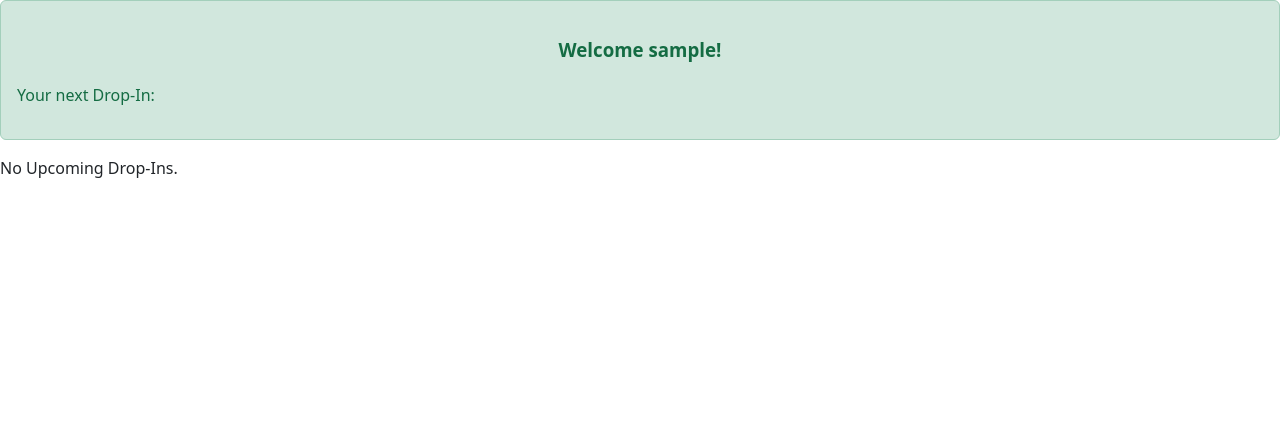
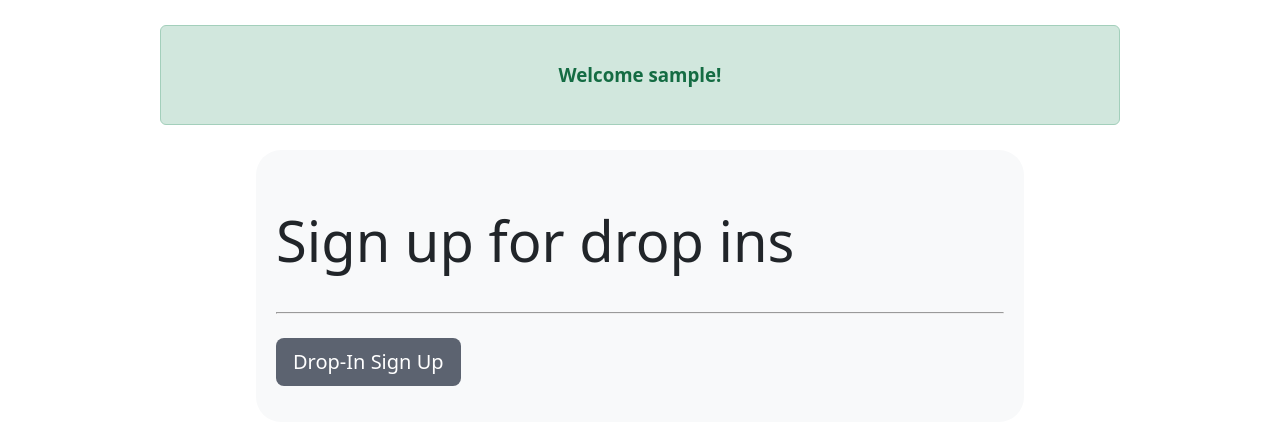
Before and after one commit to smhumph268/hockey-sign-up, a Django app: page / in a window 1280 px wide. Shown: the part 72-497 px from the top of the page. Run offline with Django 4.2, Linux system fonts and the light colour scheme; the visitor is signed in with stand-in values (Sample User, id 1); data that the repository does not hold is empty.

Commit message:
General updates to drop-in views, urls, etc. Added list views and a template html file to handle drop-in list views. Added pagination functionality.

```diff
--- /dev/null
+++ b/hockeysignup/dropins/static/dropins/dropins.css
@@ -0,0 +1,131 @@
+.bg-light{
+    --bs-bg-opacity:1;
+    background-color:rgba(var(--bs-light-rgb),var(--bs-bg-opacity))!important
+}
+.display-4{
+    font-size:calc(1.475rem + 2.7vw);
+    font-weight:300;
+    line-height:1.2
+}
+@media (min-width:1200px){
+    .display-4{
+        font-size:3.5rem
+    }
+}
+.lead{
+    font-size:1.25rem;
+    font-weight:300
+}
+.my-4{
+    margin-top:1.5rem!important;
+    margin-bottom:1.5rem!important
+}
+.btn-primary{
+    --bs-btn-color:#fff!important;
+    --bs-btn-bg:#5c6370!important;
+    --bs-btn-border-color:#0d6efd;
+    --bs-btn-hover-color:#fff;
+    --bs-btn-hover-bg:#0b5ed7;
+    --bs-btn-hover-border-color:#0a58ca;
+    --bs-btn-focus-shadow-rgb:49,132,253;
+    --bs-btn-active-color:#fff;
+    --bs-btn-active-bg:#0a58ca;
+    --bs-btn-active-border-color:#0a53be;
+    --bs-btn-active-shadow:inset 0 3px 5px rgba(0, 0, 0, 0.125);
+    --bs-btn-disabled-color:#5c6370;
+    --bs-btn-disabled-bg:#0d6efd;
+    --bs-btn-disabled-border-color:#0d6efd
+}
+.dropin-div{
+    padding: 20px;
+    margin: auto;
+    margin-top: 25px;
+    width: 60%;
+    border-radius: 25px;
+}
+.page-navbar{
+    padding: 20px;
+}
+.pagination{
+    --bs-pagination-padding-x:0.75rem;
+    --bs-pagination-padding-y:0.375rem;
+    --bs-pagination-font-size:1rem;
+    --bs-pagination-color:var(--bs-link-color);
+    --bs-pagination-bg:var(--bs-body-bg);
+    --bs-pagination-border-width:var(--bs-border-width);
+    --bs-pagination-border-color:var(--bs-border-color);
+    --bs-pagination-border-radius:var(--bs-border-radius);
+    --bs-pagination-hover-color:var(--bs-link-hover-color);
+    --bs-pagination-hover-bg:var(--bs-tertiary-bg);
+    --bs-pagination-hover-border-color:var(--bs-border-color);
+    --bs-pagination-focus-color:var(--bs-link-hover-color);
+    --bs-pagination-focus-bg:var(--bs-secondary-bg);
+    --bs-pagination-focus-box-shadow:0 0 0 0.25rem rgba(13, 110, 253, 0.25);
+    --bs-pagination-active-color:#fff;
+    --bs-pagination-active-bg:#0d6efd;
+    --bs-pagination-active-border-color:#0d6efd;
+    --bs-pagination-disabled-color:var(--bs-secondary-color);
+    --bs-pagination-disabled-bg:var(--bs-secondary-bg);
+    --bs-pagination-disabled-border-color:var(--bs-border-color);
+    display:flex;
+    padding-left:0;
+    list-style:none
+}
+.page-link{
+    position:relative;
+    display:block;
+    padding:var(--bs-pagination-padding-y) var(--bs-pagination-padding-x);
+    font-size:var(--bs-pagination-font-size);
+    color:var(--bs-pagination-color);
+    text-decoration:none;
+    background-color:var(--bs-pagination-bg);
+    border:var(--bs-pagination-border-width) solid var(--bs-pagination-border-color);
+    transition:color .15s ease-in-out,background-color .15s ease-in-out,border-color .15s ease-in-out,box-shadow .15s ease-in-out
+}
+@media (prefers-reduced-motion:reduce){
+    .page-link{
+        transition:none
+    }
+}
+.page-link:hover{
+    z-index:2;
+    color:var(--bs-pagination-hover-color);
+    background-color:var(--bs-pagination-hover-bg);
+    border-color:var(--bs-pagination-hover-border-color)
+}
+.page-link:focus{
+    z-index:3;
+    color:var(--bs-pagination-focus-color);
+    background-color:var(--bs-pagination-focus-bg);
+    outline:0;
+    box-shadow:var(--bs-pagination-focus-box-shadow)
+}
+.active>.page-link,.page-link.active{
+    z-index:3;
+    color:var(--bs-pagination-active-color);
+    background-color:var(--bs-pagination-active-bg);
+    border-color:var(--bs-pagination-active-border-color)
+}
+.disabled>.page-link,.page-link.disabled{
+    color:var(--bs-pagination-disabled-color);
+    pointer-events:none;
+    background-color:var(--bs-pagination-disabled-bg);
+    border-color:var(--bs-pagination-disabled-border-color)
+}
+.page-item:not(:first-child) .page-link{
+    margin-left:calc(var(--bs-border-width) * -1)
+}
+.page-item:first-child .page-link{
+    border-top-left-radius:var(--bs-pagination-border-radius);
+    border-bottom-left-radius:var(--bs-pagination-border-radius)
+}
+.page-item:last-child .page-link{
+    border-top-right-radius:var(--bs-pagination-border-radius);
+    border-bottom-right-radius:var(--bs-pagination-border-radius)
+}
+.pagination-lg{
+    --bs-pagination-padding-x:1.5rem;
+    --bs-pagination-padding-y:0.75rem;
+    --bs-pagination-font-size:1.25rem;
+    --bs-pagination-border-radius:0.5rem
+}
--- a/hockeysignup/dropins/templates/dropins/index.html
+++ b/hockeysignup/dropins/templates/dropins/index.html
@@ -1,23 +1,36 @@
 {% extends "base.html" %}
+{% load static %}
+{% block extra_css %}
+    <link rel="stylesheet" href="{% static 'dropins/dropins.css' %}">
+{% endblock extra_css %}
 {% block content %}
-    {% if user.is_authenticated %}
-        <div class="alert alert-success" role="alert">
-            <h3 style="text-align: center;">Welcome {{ user.username }}!</h3>
-            <p>Your next Drop-In:</p>
-        </div>
-    {% else %}
-        <div class="alert alert-success" role="alert">
-            <h3 style="text-align: center;">Welcome!</h3>
-            <p>Next Drop-In:</p>
-        </div>
-    {% endif %}
-    {% if upcoming_dropins %}
-        <ul>
-        {% for dropin in upcoming_dropins %}
-            <li><a href="{% url 'dropins:detail' dropin.id %}">{{ dropin.name }}</a></li>
-        {% endfor %}
-        </ul>
-    {% else %}
-        <p>No Upcoming Drop-Ins.</p>
-    {% endif %}
+    <div class="alert alert-success" role="alert" style="width: 75%; text-align: center; word-break: break-all; margin: auto; margin-top: 25px;">
+        <h3 style="text-align: center;">Welcome{% if user.is_authenticated %} {{ user.username }}{% endif %}!</h3>
+    </div>
+    <div class="bg-light dropin-div">
+        <h1 class="display-4">
+            {% if upcoming_dropin %}
+                {% if user.is_authenticated %}Your next drop-in{% else %}Next drop-in{% endif %}:
+            {% else %}
+                {% if user.is_authenticated %}Sign up for drop ins{% else %}No upcoming drop-ins{% endif %}
+            {% endif %}
+        </h1>
+        {% if upcoming_dropin %}
+            {% with upcoming_dropin|first as dropin %}
+                <p class="lead">{{ dropin }}</p>
+                <hr class="my-4">
+                <p>Click the button below to view rosters</p>
+                <p class="lead">
+                    <a class="btn btn-primary btn-lg" href="{% url 'dropins:detail' dropin.id %}" role="button">Rosters</a>
+                </p>
+            {% endwith %}
+        {% else %}
+            {% if user.is_authenticated %}
+                <hr class="my-4">
+                <p class="lead">
+                    <a class="btn btn-primary btn-lg" href="{% url 'dropins:upcoming-dropins' %}" role="button">Drop-In Sign Up</a>
+                </p>
+            {% endif %}
+        {% endif %}
+    </div>
 {% endblock content %}
--- a/hockeysignup/dropins/urls.py
+++ b/hockeysignup/dropins/urls.py
@@ -6,5 +6,7 @@ urlpatterns = [
     path('', views.IndexView.as_view(), name='index'),
     # The SingleDropInDetailView generic view expects the primary key value captured from the URL to be called "pk"
     path('<int:drop_in_id>/', views.single_drop_in_detail_view, name='detail'),
-    path('update_rosters/', views.update_rosters, name='update_rosters')
+    path('update-rosters/', views.update_rosters, name='update-rosters'),
+    path('list/upcoming/', views.ListUpcoming.as_view(), name='upcoming-dropins'),
+    path('list/my-upcoming/', views.ListMyUpcoming.as_view(), name='my-upcoming-dropins')
 ]
--- a/hockeysignup/dropins/views.py
+++ b/hockeysignup/dropins/views.py
@@ -9,7 +9,7 @@ from .models import DropIn, SignUp
 
 class IndexView(generic.ListView):
     template_name = 'dropins/index.html'
-    context_object_name = 'upcoming_dropins'
+    context_object_name = 'upcoming_dropin'
 
     def get_queryset(self):
         """
@@ -21,19 +21,56 @@ class IndexView(generic.ListView):
                 datetime__gte=timezone.now(),
                 visible=True,
                 id__in=rostered_signups.values_list('dropIn', flat=True)
-            ).order_by('-datetime')[:1]
+            ).order_by('datetime')[:1]
         else:
             return DropIn.objects.filter(
                 datetime__gte=timezone.now(),
                 visible=True
-            ).order_by('-datetime')[:1]
+            ).order_by('datetime')[:1]
+
+
+class ListUpcoming(generic.ListView):
+    template_name = 'dropins/dropin_list.html'
+    context_object_name = 'upcoming_dropins'
+    paginate_by = 5
+
+    def get_queryset(self):
+        """
+        Shows upcoming drop-ins.
+        """
+        return DropIn.objects.filter(
+            datetime__gte=timezone.now(),
+            visible=True
+        ).order_by('datetime')
+
+
+class ListMyUpcoming(generic.ListView):
+    template_name = 'dropins/dropin_list.html'
+    context_object_name = 'upcoming_dropins'
+    paginate_by = 5
+
+    def get_queryset(self):
+        """
+        Shows upcoming drop-ins for the user who is signed in.
+        """
+        if self.request.user.is_authenticated:
+            rostered_signups = SignUp.objects.filter(user=self.request.user, rostered=True)
+            return DropIn.objects.filter(
+                datetime__gte=timezone.now(),
+                visible=True,
+                id__in=rostered_signups.values_list('dropIn', flat=True)
+            ).order_by('datetime')
+        else:
+            return DropIn.objects.filter(
+                datetime__gte=timezone.now(),
+                visible=True
+            ).order_by('datetime')
 
 
 def single_drop_in_detail_view(request, drop_in_id):
     drop_in = get_object_or_404(DropIn, pk=drop_in_id)
     signups = SignUp.objects.filter(dropIn=drop_in_id)
-    # TODO: render different page if user is super user?
-    return render(request, 'dropins/dropinDetail.html', {'drop_in': drop_in, 'signups': signups})
+    return render(request, 'dropins/dropin_detail.html', {'drop_in': drop_in, 'signups': signups})
 
 
 def update_rosters(request):
--- a/hockeysignup/templates/base.html
+++ b/hockeysignup/templates/base.html
@@ -18,8 +18,8 @@
 		  <div class="d-flex flex-wrap align-items-center justify-content-center justify-content-lg-start">
 			<ul class="nav col-12 col-lg-auto me-lg-auto mb-2 justify-content-center mb-md-0">
 			  <li><a href="{% url 'dropins:index' %}" class="nav-link px-2 {% if request.path == '/' or request.path == '/dropins/' %}text-secondary{% else %}text-white{% endif %}">Home</a></li>
-			  <li><a href="#" class="nav-link px-2 text-white">Drop-Ins</a></li>
-			  <li><a href="#" class="nav-link px-2 text-white">My Drop-Ins</a></li>
+			  <li><a href="{% url 'dropins:upcoming-dropins' %}" class="nav-link px-2 {% if request.path == '/dropins/list/upcoming/' %}text-secondary{% else %}text-white{% endif %}">Drop-Ins</a></li>
+			  {% if user.is_authenticated %}<li><a href="{% url 'dropins:my-upcoming-dropins' %}" class="nav-link px-2 {% if request.path == '/dropins/list/my-upcoming/' %}text-secondary{% else %}text-white{% endif %}">My Drop-Ins</a></li>{% endif %}
 			</ul>
 			<div class="text-end">
 			  {% if user.is_authenticated %}
--- a/hockeysignup/users/templates/users/logout.html
+++ b/hockeysignup/users/templates/users/logout.html
@@ -7,7 +7,7 @@
 {% endblock extra_script_before_body %}
 {% block content %}
   <br>
-  <div class="alert alert-success" role="alert">
+  <div class="alert alert-success" role="alert" style="width: 75%; word-break: break-all; margin: auto; margin-top: 25px;">
     <h2 style="text-align: center;">Logged out!</h2>
     <p style="text-align: center;">Redirecting to home page...</p>
   </div>
```
Also changed, not shown: hockeysignup/dropins/templates/dropins/dropin_detail.html (renamed from hockeysignup/dropins/templates/dropins/dropinDetail.html, +2 -17 lines), hockeysignup/dropins/templates/dropins/dropin_list.html (added, +50 -0 lines).
